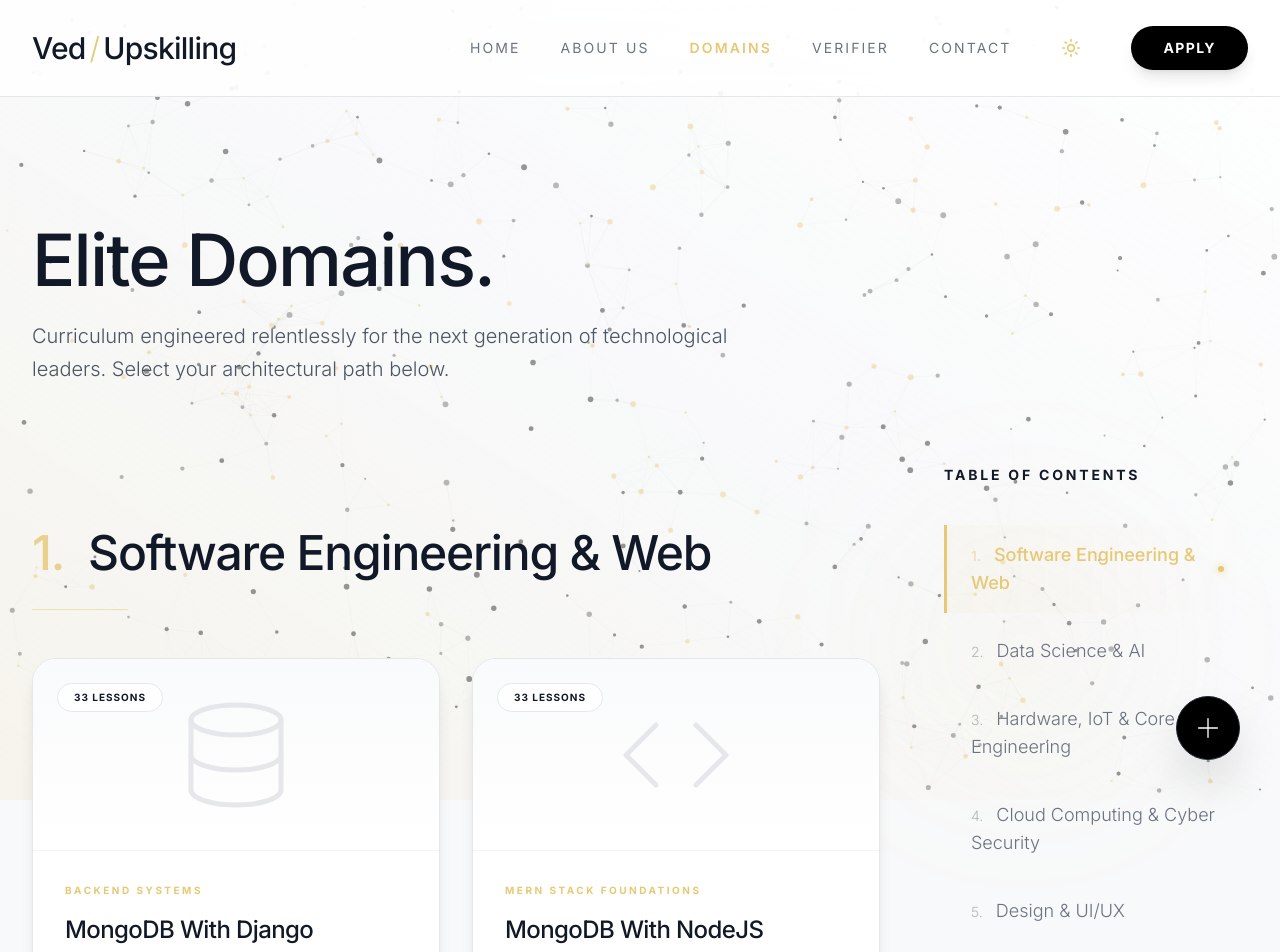
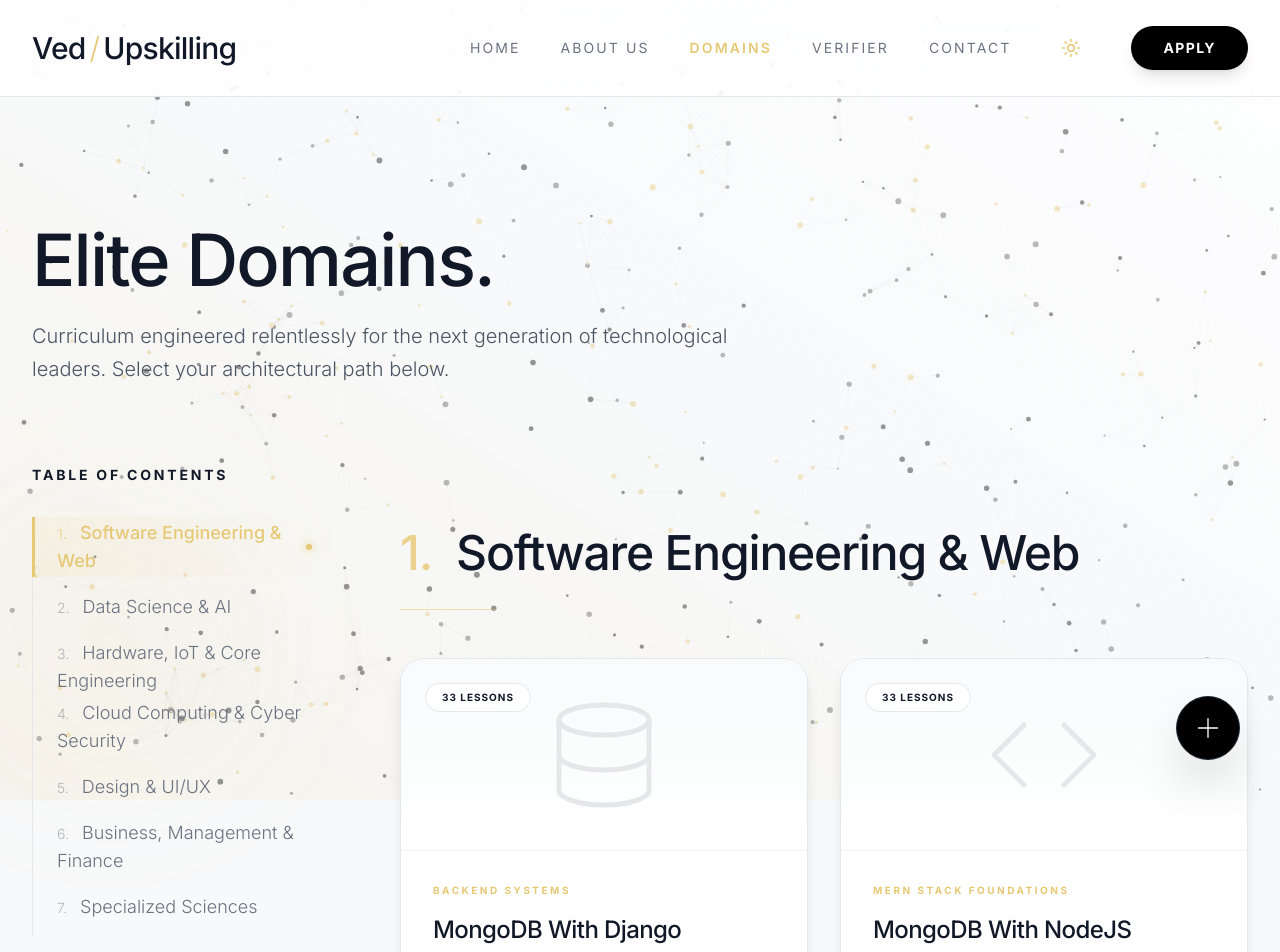
Before and after one commit to MihirManas/ved-demo, a Next.js app: page /domains in a window 1280 px wide. Shown: the top 952 px of the page. Built offline with nearby package versions, Linux system fonts and the light colour scheme.

Commit message:
fix: restore domains TOC to left with fixed height boundary and add buttery smooth floating highlight animation

```diff
--- a/src/app/domains/page.tsx
+++ b/src/app/domains/page.tsx
@@ -73,13 +73,19 @@ export default function Domains() {
           </div>
         </ScrollReveal>
 
-        <div className="flex flex-col lg:flex-row-reverse gap-16 relative">
-          {/* Right Sidebar - Table of Contents */}
+        <div className="flex flex-col lg:flex-row gap-16 relative">
+          {/* Left Sidebar - Table of Contents */}
           <div className="lg:w-1/4 flex-shrink-0 hidden lg:block relative">
-            <div className="sticky top-40">
+            <div className="sticky top-40 h-[calc(100vh-120px)]">
               <h3 className="text-gray-900 dark:text-white font-bold tracking-[0.2em] uppercase text-sm mb-8">Table of Contents</h3>
-              <nav className="flex flex-col space-y-2 relative">
+              <nav className="flex flex-col relative border-l border-gray-200 dark:border-white/10">
                 <div className="absolute -left-12 top-0 w-64 h-64 bg-[#E6C875]/5 rounded-full blur-[80px] pointer-events-none z-0"></div>
+
+                {/* Buttery Smooth Floating Highlight */}
+                <div
+                  className="absolute left-[-1px] w-[calc(100%+1px)] h-[60px] bg-gradient-to-r from-[#E6C875]/10 to-transparent border-l-[3px] border-[#E6C875] transition-all duration-500 ease-[cubic-bezier(0.25,1,0.5,1)] pointer-events-none z-0"
+                  style={{ transform: `translateY(${categories.indexOf(activeCategory) * 60}px)` }}
+                />
 
                 {categories.map((category, idx) => {
                   const isActive = activeCategory === category;
@@ -87,10 +93,10 @@ export default function Domains() {
                     <button
                       key={category}
                       onClick={() => scrollToSection(idx)}
-                      className={`relative z-10 text-left px-6 py-4 font-light text-lg transition-all duration-500 ease-out flex items-center justify-between group ${
+                      className={`relative z-10 w-full h-[60px] text-left px-6 font-light text-[15px] xl:text-lg transition-colors duration-500 ease-out flex items-center justify-between group ${
                         isActive
-                          ? "text-[#E6C875] border-l-[3px] border-[#E6C875] bg-gradient-to-r from-[#E6C875]/5 to-transparent font-medium"
-                          : "text-gray-500 dark:text-white/40 border-l-[3px] border-transparent hover:text-gray-900 dark:hover:text-white/80 hover:border-gray-200 dark:hover:border-white/20"
+                          ? "text-[#E6C875] font-medium"
+                          : "text-gray-500 dark:text-white/40 hover:text-gray-900 dark:hover:text-white/80"
                       }`}
                     >
                       <span>
```
